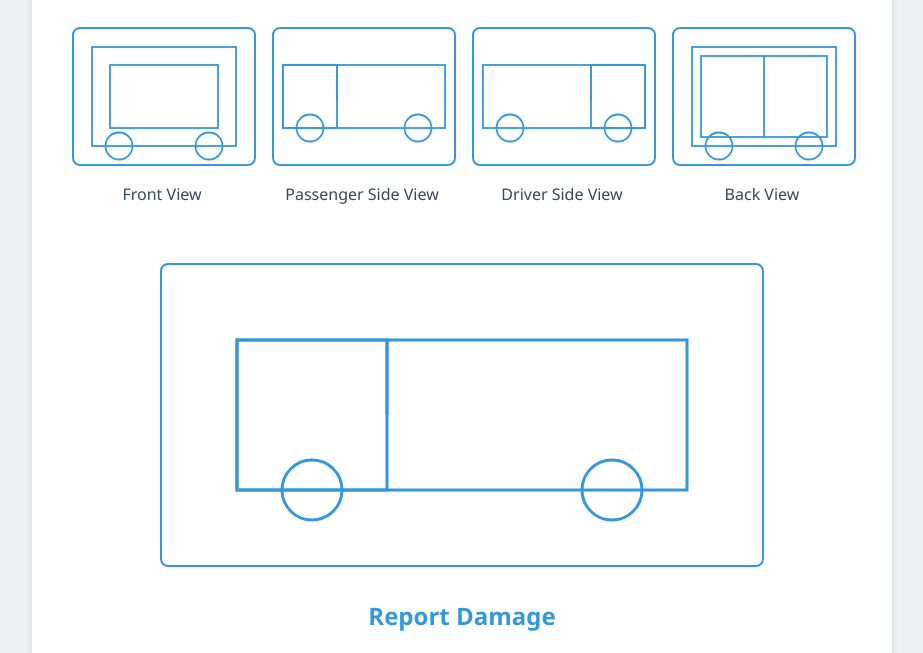
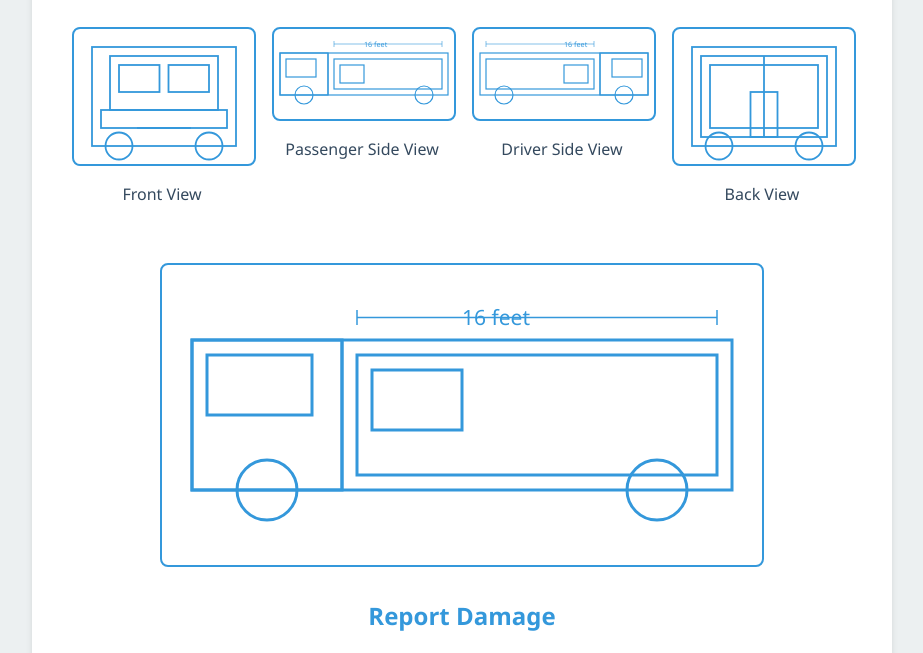
Before and after one commit to marcusg999/TruckInspection, a plain HTML site: page index.html in a window 1280 px wide. Shown: the part 144-797 px from the top of the page, without its empty margins (178-1101 px from the left). Drawn offline with nearby package versions, Linux system fonts and the light colour scheme; a script that the page names is missing.

Commit message:
Update index.html

```diff
--- a/index.html
+++ b/index.html
@@ -252,40 +252,64 @@
     <div class="truck-views">
     <div class="truck-view">
         <svg viewBox="0 0 200 150" onclick="selectView('front')">
-                <rect x="20" y="20" width="160" height="110" fill="none" stroke="var(--primary-color)" stroke-width="2"></rect>
-                <rect x="40" y="40" width="120" height="70" fill="none" stroke="var(--primary-color)" stroke-width="2"></rect>
-                <circle cx="50" cy="130" r="15" fill="none" stroke="var(--primary-color)" stroke-width="2"></circle>
-                <circle cx="150" cy="130" r="15" fill="none" stroke="var(--primary-color)" stroke-width="2"></circle>
+            <!-- Front view -->
+            <rect x="20" y="20" width="160" height="110" fill="none" stroke="var(--primary-color)" stroke-width="2"/>
+            <rect x="40" y="30" width="120" height="60" fill="none" stroke="var(--primary-color)" stroke-width="2"/>
+            <rect x="50" y="40" width="45" height="30" fill="none" stroke="var(--primary-color)" stroke-width="2"/>
+            <rect x="105" y="40" width="45" height="30" fill="none" stroke="var(--primary-color)" stroke-width="2"/>
+            <rect x="30" y="90" width="140" height="20" fill="none" stroke="var(--primary-color)" stroke-width="2"/>
+            <circle cx="50" cy="130" r="15" fill="none" stroke="var(--primary-color)" stroke-width="2"/>
+            <circle cx="150" cy="130" r="15" fill="none" stroke="var(--primary-color)" stroke-width="2"/>
+            <line x1="70" y1="110" x2="130" y2="110" stroke="var(--primary-color)" stroke-width="2"/>
         </svg>
         <p>Front View</p>
     </div>
     <div class="truck-view">
-            <svg viewBox="0 0 200 150" onclick="selectView('passenger-side')">
-                <rect x="10" y="40" width="180" height="70" fill="none" stroke="var(--primary-color)" stroke-width="2"></rect>
-                <rect x="10" y="40" width="60" height="70" fill="none" stroke="var(--primary-color)" stroke-width="2"></rect>
-                <circle cx="40" cy="110" r="15" fill="none" stroke="var(--primary-color)" stroke-width="2"></circle>
-                <circle cx="160" cy="110" r="15" fill="none" stroke="var(--primary-color)" stroke-width="2"></circle>
-                <line x1="70" y1="40" x2="70" y2="80" stroke="var(--primary-color)" stroke-width="2"></line>
+        <svg viewBox="0 0 300 150" onclick="selectView('passenger-side')">
+            <!-- Passenger Side view -->
+            <rect x="10" y="40" width="280" height="70" fill="none" stroke="var(--primary-color)" stroke-width="2"/>
+            <rect x="10" y="40" width="80" height="70" fill="none" stroke="var(--primary-color)" stroke-width="2"/>
+            <rect x="20" y="50" width="50" height="30" fill="none" stroke="var(--primary-color)" stroke-width="2"/>
+            <circle cx="50" cy="110" r="15" fill="none" stroke="var(--primary-color)" stroke-width="2"/>
+            <circle cx="250" cy="110" r="15" fill="none" stroke="var(--primary-color)" stroke-width="2"/>
+            <line x1="90" y1="40" x2="90" y2="110" stroke="var(--primary-color)" stroke-width="2"/>
+            <rect x="100" y="50" width="180" height="50" fill="none" stroke="var(--primary-color)" stroke-width="2"/>
+            <rect x="110" y="60" width="40" height="30" fill="none" stroke="var(--primary-color)" stroke-width="2"/>
+            <text x="150" y="30" font-size="12" fill="var(--primary-color)">16 feet</text>
+            <line x1="100" y1="25" x2="280" y2="25" stroke="var(--primary-color)" stroke-width="1"/>
+            <line x1="100" y1="20" x2="100" y2="30" stroke="var(--primary-color)" stroke-width="1"/>
+            <line x1="280" y1="20" x2="280" y2="30" stroke="var(--primary-color)" stroke-width="1"/>
         </svg>
         <p>Passenger Side View</p>
     </div>
     <div class="truck-view">
-            <svg viewBox="0 0 200 150" onclick="selectView('driver-side')">
-                <rect x="10" y="40" width="180" height="70" fill="none" stroke="var(--primary-color)" stroke-width="2"></rect>
-                <rect x="130" y="40" width="60" height="70" fill="none" stroke="var(--primary-color)" stroke-width="2"></rect>
-                <circle cx="40" cy="110" r="15" fill="none" stroke="var(--primary-color)" stroke-width="2"></circle>
-                <circle cx="160" cy="110" r="15" fill="none" stroke="var(--primary-color)" stroke-width="2"></circle>
-                <line x1="130" y1="40" x2="130" y2="80" stroke="var(--primary-color)" stroke-width="2"></line>
+        <svg viewBox="0 0 300 150" onclick="selectView('driver-side')">
+            <!-- Driver Side view -->
+            <rect x="10" y="40" width="280" height="70" fill="none" stroke="var(--primary-color)" stroke-width="2"/>
+            <rect x="210" y="40" width="80" height="70" fill="none" stroke="var(--primary-color)" stroke-width="2"/>
+            <rect x="230" y="50" width="50" height="30" fill="none" stroke="var(--primary-color)" stroke-width="2"/>
+            <circle cx="50" cy="110" r="15" fill="none" stroke="var(--primary-color)" stroke-width="2"/>
+            <circle cx="250" cy="110" r="15" fill="none" stroke="var(--primary-color)" stroke-width="2"/>
+            <line x1="210" y1="40" x2="210" y2="110" stroke="var(--primary-color)" stroke-width="2"/>
+            <rect x="20" y="50" width="180" height="50" fill="none" stroke="var(--primary-color)" stroke-width="2"/>
+            <rect x="150" y="60" width="40" height="30" fill="none" stroke="var(--primary-color)" stroke-width="2"/>
+            <text x="150" y="30" font-size="12" fill="var(--primary-color)">16 feet</text>
+            <line x1="20" y1="25" x2="200" y2="25" stroke="var(--primary-color)" stroke-width="1"/>
+            <line x1="20" y1="20" x2="20" y2="30" stroke="var(--primary-color)" stroke-width="1"/>
+            <line x1="200" y1="20" x2="200" y2="30" stroke="var(--primary-color)" stroke-width="1"/>
         </svg>
         <p>Driver Side View</p>
     </div>
     <div class="truck-view">
         <svg viewBox="0 0 200 150" onclick="selectView('back')">
-                <rect x="20" y="20" width="160" height="110" fill="none" stroke="var(--primary-color)" stroke-width="2"></rect>
-                <rect x="30" y="30" width="140" height="90" fill="none" stroke="var(--primary-color)" stroke-width="2"></rect>
-                <line x1="100" y1="30" x2="100" y2="120" stroke="var(--primary-color)" stroke-width="2"></line>
-                <circle cx="50" cy="130" r="15" fill="none" stroke="var(--primary-color)" stroke-width="2"></circle>
-                <circle cx="150" cy="130" r="15" fill="none" stroke="var(--primary-color)" stroke-width="2"></circle>
+            <!-- Back view -->
+            <rect x="20" y="20" width="160" height="110" fill="none" stroke="var(--primary-color)" stroke-width="2"/>
+            <rect x="30" y="30" width="140" height="90" fill="none" stroke="var(--primary-color)" stroke-width="2"/>
+            <line x1="100" y1="30" x2="100" y2="120" stroke="var(--primary-color)" stroke-width="2"/>
+            <rect x="40" y="40" width="120" height="70" fill="none" stroke="var(--primary-color)" stroke-width="2"/>
+            <circle cx="50" cy="130" r="15" fill="none" stroke="var(--primary-color)" stroke-width="2"/>
+            <circle cx="150" cy="130" r="15" fill="none" stroke="var(--primary-color)" stroke-width="2"/>
+            <rect x="85" y="70" width="30" height="50" fill="none" stroke="var(--primary-color)" stroke-width="2"/>
         </svg>
         <p>Back View</p>
     </div>
@@ -294,34 +318,54 @@
 <svg id="truck-diagram" class="truck-diagram" viewBox="0 0 400 200" xmlns="http://www.w3.org/2000/svg">
     <!-- Front view -->
     <g id="front-view" style="display:none;">
-            <rect x="100" y="50" width="200" height="120" fill="none" stroke="var(--primary-color)" stroke-width="2"></rect>
-            <rect x="120" y="70" width="160" height="80" fill="none" stroke="var(--primary-color)" stroke-width="2"></rect>
-            <circle cx="130" cy="170" r="20" fill="none" stroke="var(--primary-color)" stroke-width="2"></circle>
-            <circle cx="270" cy="170" r="20" fill="none" stroke="var(--primary-color)" stroke-width="2"></circle>
+        <rect x="50" y="20" width="300" height="160" fill="none" stroke="var(--primary-color)" stroke-width="2"/>
+        <rect x="70" y="40" width="260" height="100" fill="none" stroke="var(--primary-color)" stroke-width="2"/>
+        <rect x="90" y="60" width="100" height="60" fill="none" stroke="var(--primary-color)" stroke-width="2"/>
+        <rect x="210" y="60" width="100" height="60" fill="none" stroke="var(--primary-color)" stroke-width="2"/>
+        <rect x="70" y="140" width="260" height="20" fill="none" stroke="var(--primary-color)" stroke-width="2"/>
+        <circle cx="100" cy="180" r="20" fill="none" stroke="var(--primary-color)" stroke-width="2"/>
+        <circle cx="300" cy="180" r="20" fill="none" stroke="var(--primary-color)" stroke-width="2"/>
+        <line x1="150" y1="160" x2="250" y2="160" stroke="var(--primary-color)" stroke-width="2"/>
     </g>
     <!-- Passenger side view -->
     <g id="passenger-side-view">
-            <rect x="50" y="50" width="300" height="100" fill="none" stroke="var(--primary-color)" stroke-width="2"></rect>
-            <rect x="50" y="50" width="100" height="100" fill="none" stroke="var(--primary-color)" stroke-width="2"></rect>
-            <circle cx="100" cy="150" r="20" fill="none" stroke="var(--primary-color)" stroke-width="2"></circle>
-            <circle cx="300" cy="150" r="20" fill="none" stroke="var(--primary-color)" stroke-width="2"></circle>
-            <line x1="150" y1="50" x2="150" y2="100" stroke="var(--primary-color)" stroke-width="2"></line>
+        <rect x="20" y="50" width="360" height="100" fill="none" stroke="var(--primary-color)" stroke-width="2"/>
+        <rect x="20" y="50" width="100" height="100" fill="none" stroke="var(--primary-color)" stroke-width="2"/>
+        <rect x="30" y="60" width="70" height="40" fill="none" stroke="var(--primary-color)" stroke-width="2"/>
+        <circle cx="70" cy="150" r="20" fill="none" stroke="var(--primary-color)" stroke-width="2"/>
+        <circle cx="330" cy="150" r="20" fill="none" stroke="var(--primary-color)" stroke-width="2"/>
+        <line x1="120" y1="50" x2="120" y2="150" stroke="var(--primary-color)" stroke-width="2"/>
+        <rect x="130" y="60" width="240" height="80" fill="none" stroke="var(--primary-color)" stroke-width="2"/>
+        <rect x="140" y="70" width="60" height="40" fill="none" stroke="var(--primary-color)" stroke-width="2"/>
+        <text x="200" y="40" font-size="14" fill="var(--primary-color)">16 feet</text>
+        <line x1="130" y1="35" x2="370" y2="35" stroke="var(--primary-color)" stroke-width="1"/>
+        <line x1="130" y1="30" x2="130" y2="40" stroke="var(--primary-color)" stroke-width="1"/>
+        <line x1="370" y1="30" x2="370" y2="40" stroke="var(--primary-color)" stroke-width="1"/>
     </g>
     <!-- Driver side view -->
     <g id="driver-side-view" style="display:none;">
-            <rect x="50" y="50" width="300" height="100" fill="none" stroke="var(--primary-color)" stroke-width="2"></rect>
-            <rect x="250" y="50" width="100" height="100" fill="none" stroke="var(--primary-color)" stroke-width="2"></rect>
-            <circle cx="100" cy="150" r="20" fill="none" stroke="var(--primary-color)" stroke-width="2"></circle>
-            <circle cx="300" cy="150" r="20" fill="none" stroke="var(--primary-color)" stroke-width="2"></circle>
-            <line x1="250" y1="50" x2="250" y2="100" stroke="var(--primary-color)" stroke-width="2"></line>
+        <rect x="20" y="50" width="360" height="100" fill="none" stroke="var(--primary-color)" stroke-width="2"/>
+        <rect x="280" y="50" width="100" height="100" fill="none" stroke="var(--primary-color)" stroke-width="2"/>
+        <rect x="300" y="60" width="70" height="40" fill="none" stroke="var(--primary-color)" stroke-width="2"/>
+        <circle cx="70" cy="150" r="20" fill="none" stroke="var(--primary-color)" stroke-width="2"/>
+        <circle cx="330" cy="150" r="20" fill="none" stroke="var(--primary-color)" stroke-width="2"/>
+        <line x1="280" y1="50" x2="280" y2="150" stroke="var(--primary-color)" stroke-width="2"/>
+        <rect x="30" y="60" width="240" height="80" fill="none" stroke="var(--primary-color)" stroke-width="2"/>
+        <rect x="200" y="70" width="60" height="40" fill="none" stroke="var(--primary-color)" stroke-width="2"/>
+        <text x="200" y="40" font-size="14" fill="var(--primary-color)">16 feet</text>
+        <line x1="30" y1="35" x2="270" y2="35" stroke="var(--primary-color)" stroke-width="1"/>
+        <line x1="30" y1="30" x2="30" y2="40" stroke="var(--primary-color)" stroke-width="1"/>
+        <line x1="270" y1="30" x2="270" y2="40" stroke="var(--primary-color)" stroke-width="1"/>
     </g>
     <!-- Back view -->
     <g id="back-view" style="display:none;">
-            <rect x="100" y="50" width="200" height="120" fill="none" stroke="var(--primary-color)" stroke-width="2"></rect>
-            <rect x="110" y="60" width="180" height="100" fill="none" stroke="var(--primary-color)" stroke-width="2"></rect>
-            <line x1="200" y1="60" x2="200" y2="160" stroke="var(--primary-color)" stroke-width="2"></line>
-            <circle cx="130" cy="170" r="20" fill="none" stroke="var(--primary-color)" stroke-width="2"></circle>
-            <circle cx="270" cy="170" r="20" fill="none" stroke="var(--primary-color)" stroke-width="2"></circle>
+        <rect x="50" y="20" width="300" height="160" fill="none" stroke="var(--primary-color)" stroke-width="2"/>
+        <rect x="60" y="30" width="280" height="140" fill="none" stroke="var(--primary-color)" stroke-width="2"/>
+        <line x1="200" y1="30" x2="200" y2="170" stroke="var(--primary-color)" stroke-width="2"/>
+        <rect x="70" y="40" width="260" height="120" fill="none" stroke="var(--primary-color)" stroke-width="2"/>
+        <circle cx="100" cy="180" r="20" fill="none" stroke="var(--primary-color)" stroke-width="2"/>
+        <circle cx="300" cy="180" r="20" fill="none" stroke="var(--primary-color)" stroke-width="2"/>
+        <rect x="180" y="100" width="40" height="70" fill="none" stroke="var(--primary-color)" stroke-width="2"/>
     </g>
 </svg>
 
```
Lines whose indentation alone changed are shown as unchanged.
